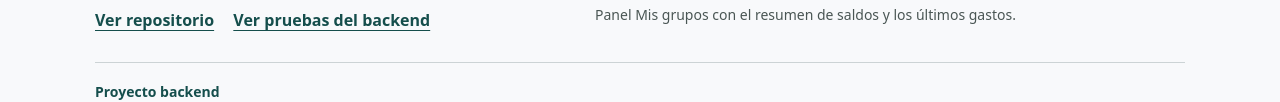
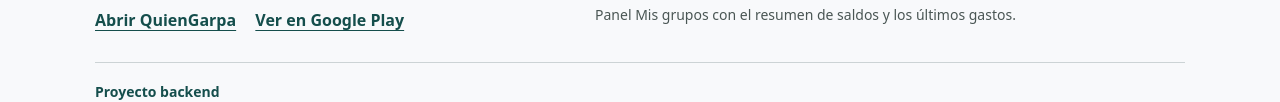
Before and after one commit to francoemontalbano/proyectos-qa, a plain HTML site: page docs/index.html in a window 1280 px wide. Shown: the part 2001-2103 px from the top of the page. Drawn offline with Linux system fonts and the light colour scheme.

Commit message:
Publicar portfolio de QA Manual Junior

```diff
--- a/docs/index.html
+++ b/docs/index.html
@@ -78,8 +78,8 @@
           <h4>Pruebas automatizadas</h4>
           <p>El proyecto incluye pruebas de endpoints y validaciones de entrada. También cubre reglas de negocio como la distribución de gastos, el cálculo de saldos y los flujos de pago.</p>
           <div class="links">
-            <a href="https://github.com/francoemontalbano/QuienGarpa">Ver repositorio</a>
-            <a href="https://github.com/francoemontalbano/QuienGarpa/tree/main/QuienGarpa.Tests">Ver pruebas del backend</a>
+            <a href="https://app.quiengarpa.com/">Abrir QuienGarpa</a>
+            <a href="https://play.google.com/store/apps/details?id=com.quiengarpa.app&amp;hl=es_AR">Ver en Google Play</a>
           </div>
         </div>
         <figure>
```
